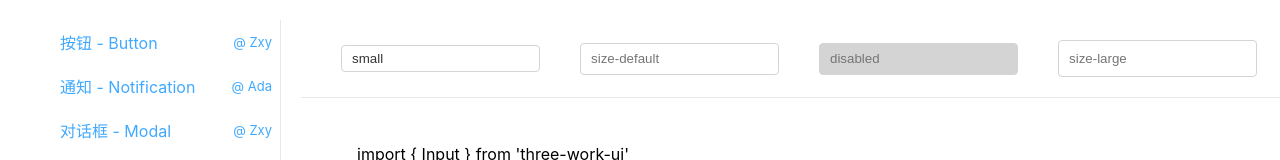
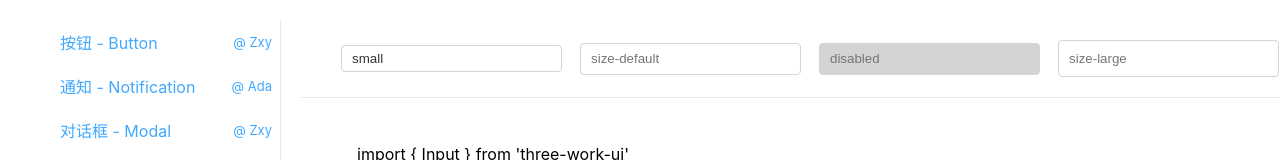
Before and after one commit to AdaXH/three-work-ui, a React (Create React App) app: page /input in a window 1280 px wide. Shown: the top 160 px of the page. Built offline with nearby package versions, Linux system fonts and the light colour scheme; a small style sheet from the web is missing.

Commit message:
fix: Input样式

```diff
--- a/src/component/Input/index.css
+++ b/src/component/Input/index.css
@@ -8,6 +8,8 @@
     padding: 0 10px;
     transition: all .4s;
     color: #353434;
+    width: 100%;
+    display: block;
 }
 .TW_UI_input:disabled {
     background: #d4d4d4;
```
